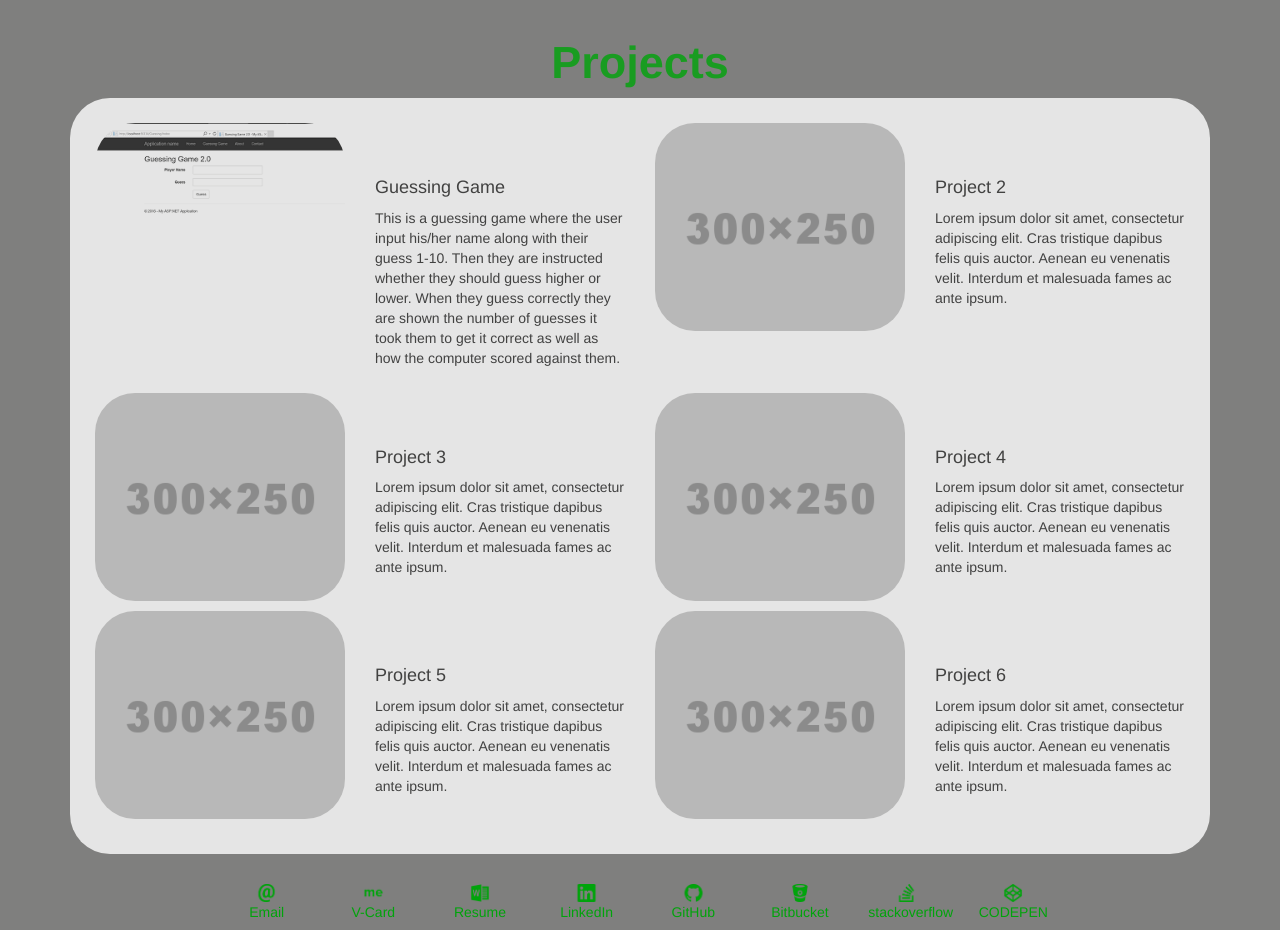
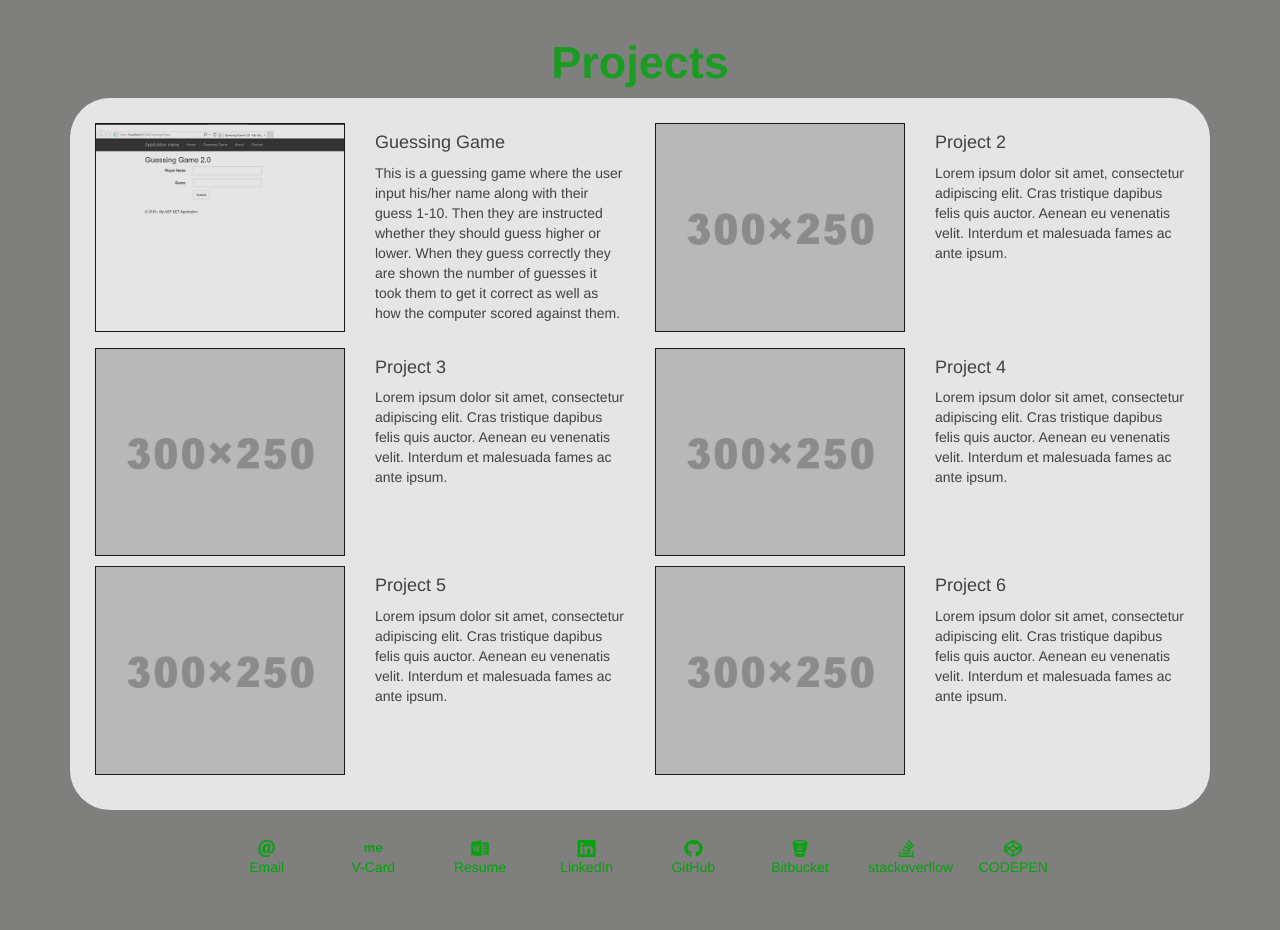
Before and after one commit to jsw0002/jsw0002.github.io, a plain HTML site: page index.html in a window 1280 px wide. Shown: the part 1700-2630 px from the top of the page. After the commit the page ends 2585 px from the top, so only its background shows below. Drawn offline with nearby package versions, Linux system fonts and the light colour scheme.

Commit message:
Fixed the projects link and removed some margin on the description text

```diff
--- a/index.html
+++ b/index.html
@@ -190,7 +190,7 @@
         </div>
         <div class="div-background">
 		<div class="row">
-			<div class="col-sm-3"><img class="img-responsive project-image" src="images/guessinggame.png" href="http://jsw0002.github.io/guessinggame"></div>
+			<div class="col-sm-3"><a href="http://jsw0002.github.io/guessinggame"><img class="img-responsive project-image" src="images/guessinggame.png"></a></div>
 			<div class="col-sm-3"><h4>Guessing Game</h4><p>This is a guessing game where the user input his/her name along with their guess 1-10. Then they are instructed whether they should guess higher or lower. When they guess correctly they are shown the number of guesses it took them to get it correct as well as how the computer scored against them.</p></div>
 			<div class="col-sm-3"><img class="img-responsive project-image" src="images/300x250.png"></div>
 			<div class="col-sm-3"><h4>Project 2</h4><p>Lorem ipsum dolor sit amet, consectetur adipiscing elit. Cras tristique dapibus felis quis auctor. Aenean eu venenatis velit. Interdum et malesuada fames ac ante ipsum.</p></div>
--- a/main.css
+++ b/main.css
@@ -47,9 +47,7 @@ ul {
 #projects img {
 	margin-bottom: 10px;
 }
-#projects h4 {
-	margin-top: 55px;
-}
+
 .initials {
 	font-size: 2em;
 	font-weight: bolder;
@@ -84,7 +82,7 @@ ul {
     opacity: .8;
 }
 .project-image {
-    border-radius: 40px;
+    border: 1px solid black;
 }
 #footer {
     width: 100%;
```
